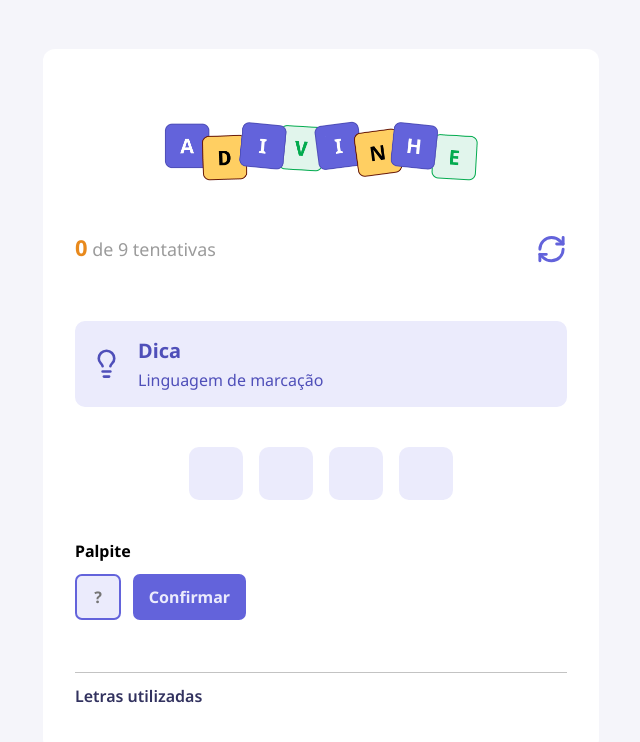
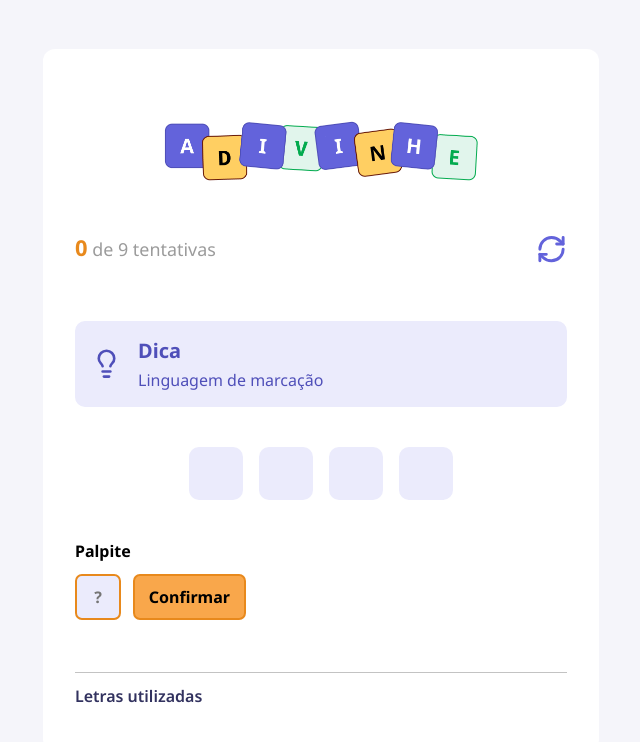
Before and after one commit to Alice7H/projeto-adivinhe, a React (Vite) app: page / in a window 1280 px wide. Shown: the top 742 px of the page, without its empty margins (319-959 px from the left). Built offline with nearby package versions, Linux system fonts and the light colour scheme.

Commit message:
style: update button and input color

```diff
--- a/src/components/Button/styles.module.css
+++ b/src/components/Button/styles.module.css
@@ -1,9 +1,9 @@
 .button {
   height: 2.87rem;
   border-radius: 0.43rem;
-  background-color: #6363db;
-  border: 2px solid #6363db;
-  color: #ebebfc;
+  background-color: #f9a74b;
+  border: 2px solid #e8891c;
+  color: #000000;
   padding: 0 0.87rem;
 
   font-size: 1rem;
--- a/src/components/Input/styles.module.css
+++ b/src/components/Input/styles.module.css
@@ -4,8 +4,8 @@
   border-radius: 0.43rem;
 
   background-color: #ebebfc;
-  border: 2px solid #6363db;
-  color: #6363db;
+  border: 2px solid #e8891c;
+  color: #000000;
 
   text-transform: uppercase;
   text-align: center;
```
